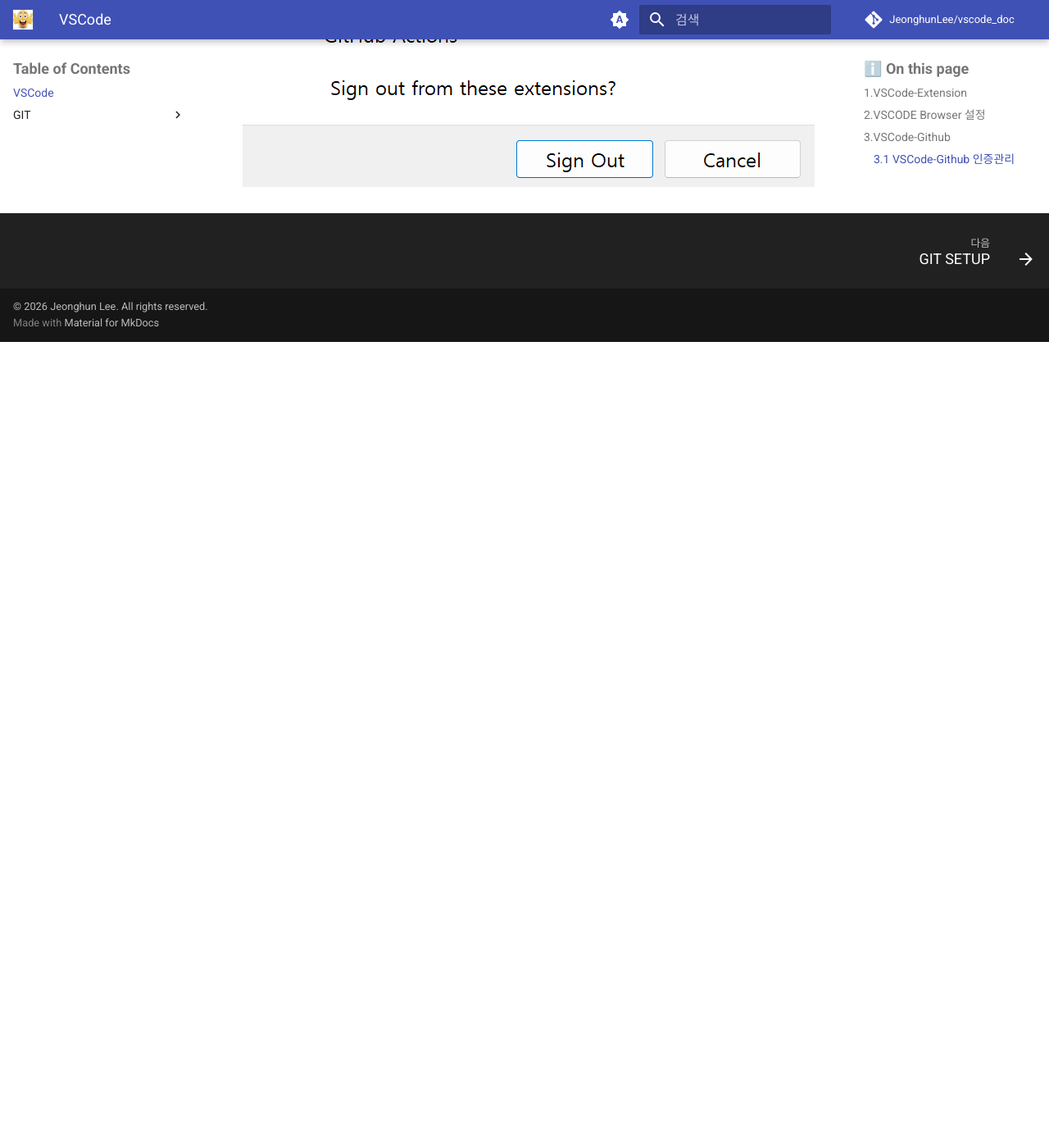
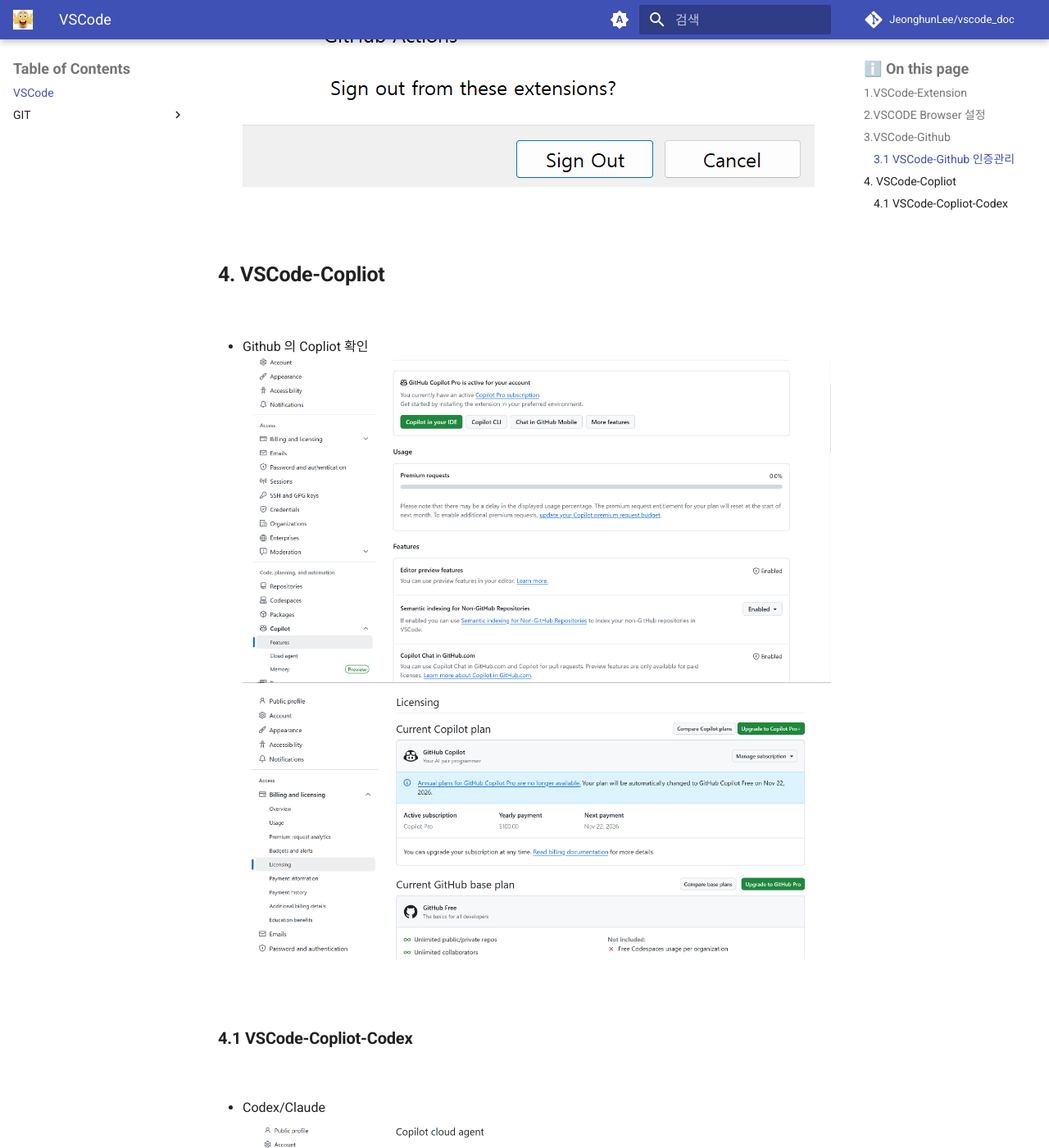
Before and after one commit to JeonghunLee/vscode_doc, an MkDocs documentation site: the page built from docs/index.md, in a window 1280 px wide and 1400 px high, scrolled down 5709 px. Shown: the whole window at 82% size. Built offline with MkDocs 1.6.1 and Material for MkDocs 9.7.7, drawn with Linux system fonts in a browser that asks for light colours; comment, search, counter and statistics services are not loaded; before the commit the page ends 6126 px from its top, so only the background shows below that.

Commit message:
Add images for GitHub Copilot setup in VSCode documentation

```diff
--- a/docs/index.md
+++ b/docs/index.md
@@ -66,3 +66,25 @@
 VS Code 에서 Sign Out 할때 확인 가능
 ![](./imgs/vscode_01.png)
 ![](./imgs/vscode_02.png)
+
+<br/>
+
+## 4. VSCode-Copliot
+
+<br/>
+
+* Github 의 Copliot 확인
+![](./imgs/github_setting_copliot_00.png)
+![](./imgs/github_setting_copliot_01.png)
+
+<br/>
+
+### 4.1 VSCode-Copliot-Codex
+
+<br/>
+
+* Codex/Claude
+![](./imgs/github_setting_copliot_02.png)
+
+
+<br/>
```
Also changed, not shown: docs/imgs/github_setting_copliot_00.png (added), docs/imgs/github_setting_copliot_01.png (added), docs/imgs/github_setting_copliot_02.png (added).
